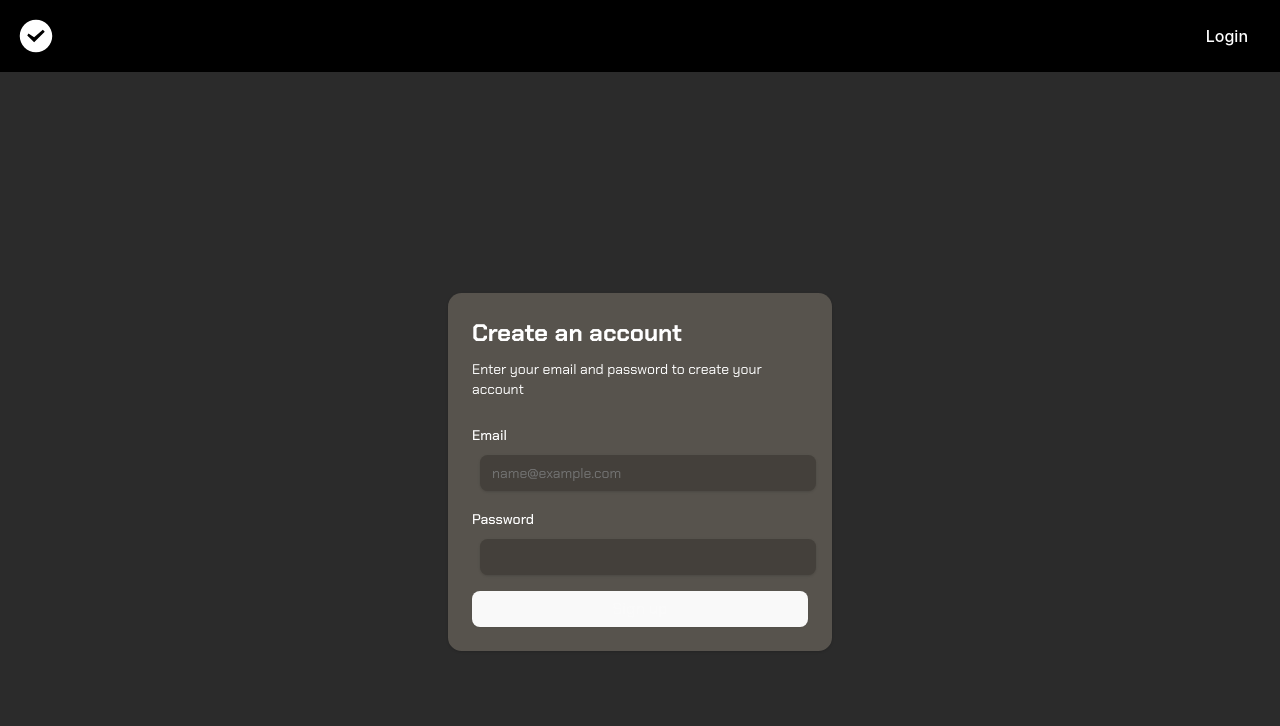
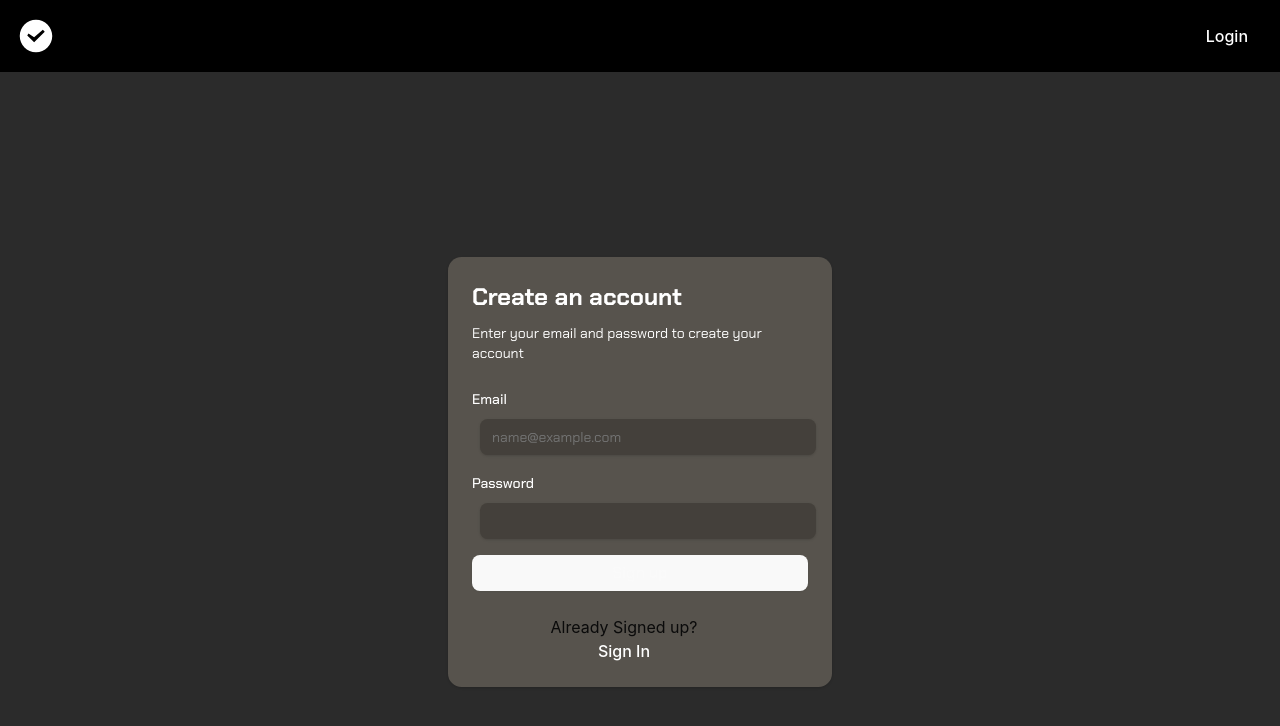
Before and after one commit to Andrew-R-Lawler/go-react-server, a React (Vite) app in the folder client/: page /register in a window 1280 px wide. Shown: the top 726 px of the page. Built offline with nearby package versions, Linux system fonts and the light colour scheme; no server answers.

Commit message:
added intuitive route from registration to login

```diff
--- a/client/src/components/registration.tsx
+++ b/client/src/components/registration.tsx
@@ -5,6 +5,7 @@ import { Button } from './ui/button'
 import { Card, CardContent, CardDescription, CardHeader, CardTitle } from './ui/card'
 import { Input } from './ui/input'
 import { Label } from './ui/label'
+import { Link } from 'react-router-dom'
 import axios from 'axios'
 
 function UserRegistration() {
@@ -53,6 +54,9 @@ function UserRegistration() {
                         </Button>
                         </form>
                     </CardContent>
+                        <div className="flex-item nav-item">
+                            <p>Already Signed up?</p><Link to="/register">Sign In</Link>
+                        </div>
                 </Card>
             </main>
         </div>
```
